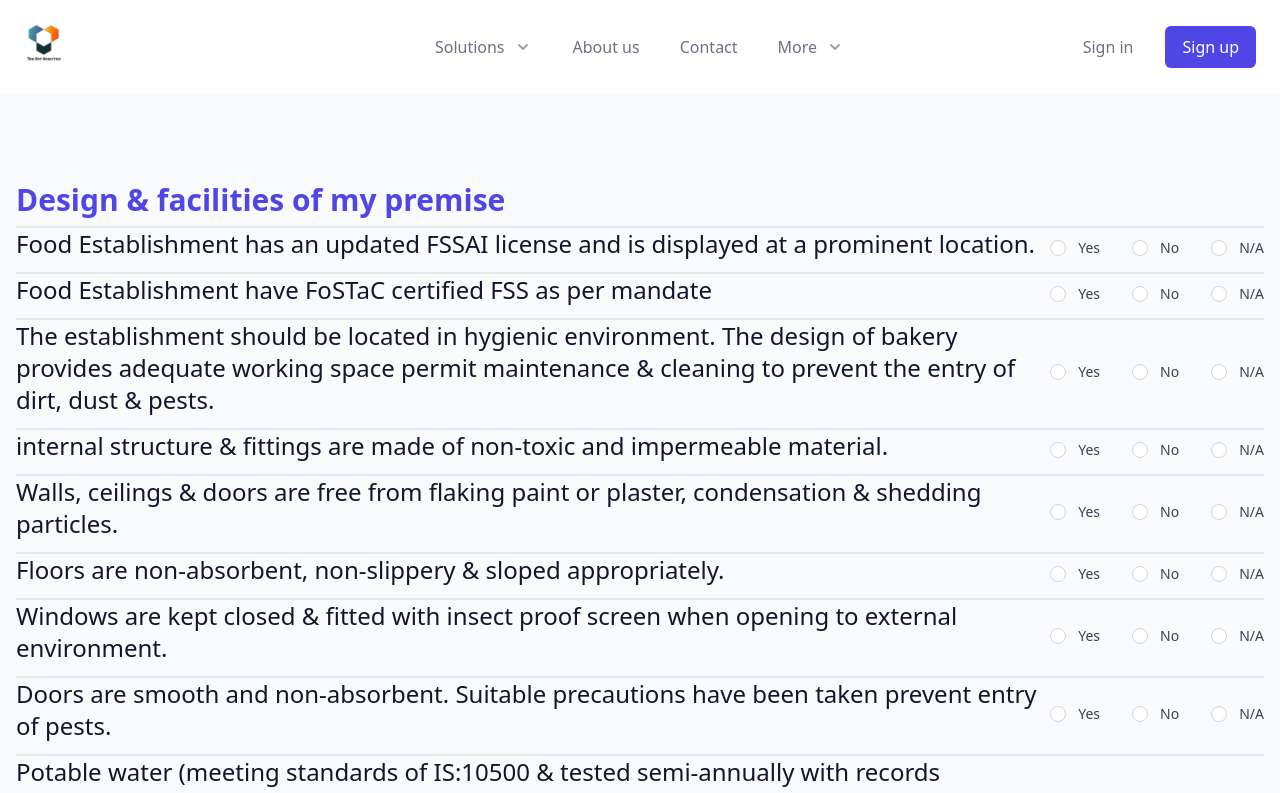
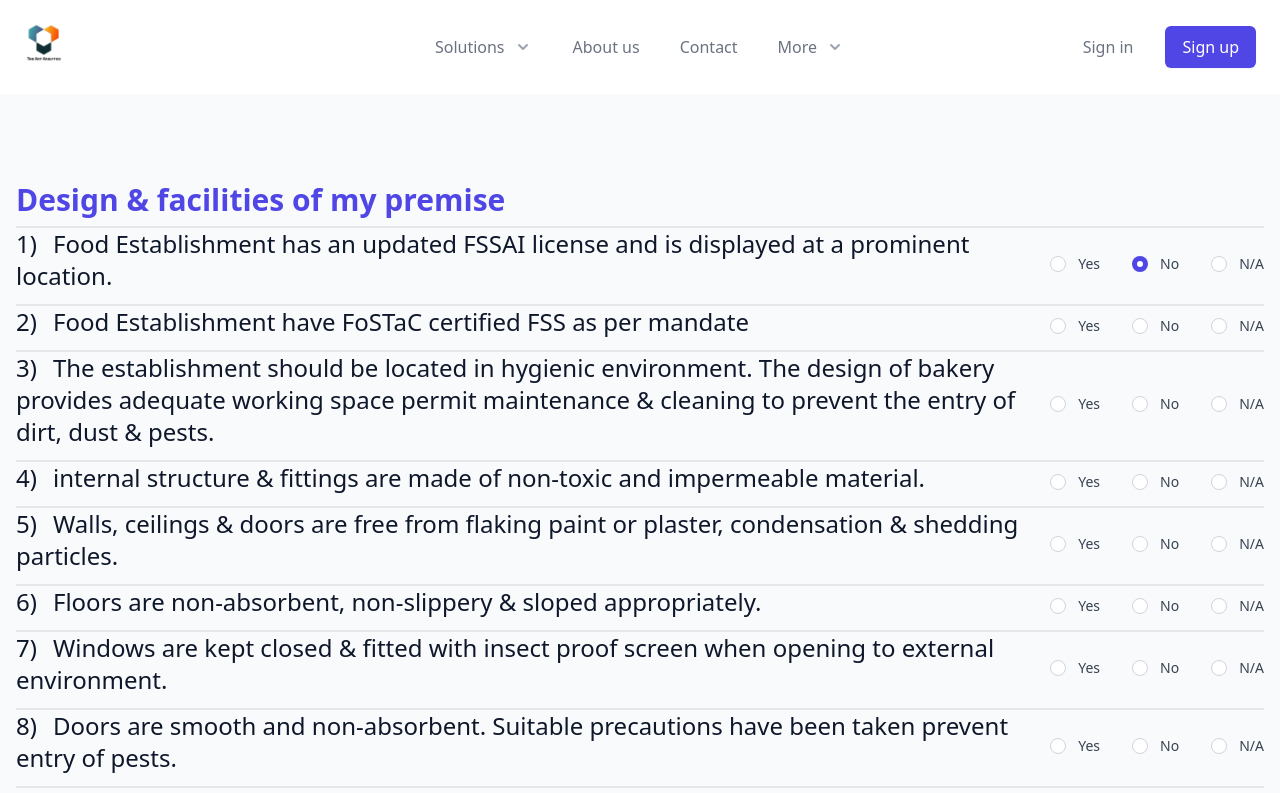
Before and after one commit to AntAnalytics/ant-app, a Next.js app: page /checklist/1 in a window 1280 px wide. Shown: the top 793 px of the page. Built offline with nearby package versions, Linux system fonts and the light colour scheme.

Commit message:
form created

```diff
--- a/pages/checklist/[checklist].tsx
+++ b/pages/checklist/[checklist].tsx
@@ -1,42 +1,56 @@
 import type { NextPage } from 'next';
 import PageLayout from 'layouts/PageLayout';
 import checkList1 from 'src/checklists/checkList1';
+import { useForm } from 'react-hook-form';
 
 const answerOptions = [
-  { id: 'yes', title: 'Yes' },
-  { id: 'no', title: 'No' },
-  { id: 'na', title: 'N/A' },
+  { id: 'yes', title: 'Yes', score: 1 },
+  { id: 'no', title: 'No', score: 0 },
+  { id: 'na', title: 'N/A', score: 1 },
 ];
 
 const CheckListPage: NextPage = () => {
-  console.log(checkList1.length);
+  const {
+    register,
+    handleSubmit,
+    watch,
+    formState: { errors },
+  } = useForm();
+
+  const onSubmit = (data: any) => console.log(Object.values(data));
   return (
     <PageLayout>
       <section className='container mx-auto py-10'>
-        <form action=''>
-          {checkList1.map((section) => (
+        <form onSubmit={handleSubmit(onSubmit)}>
+          {checkList1.map((section, sIndex) => (
             <div key={section.id} className='my-8 p-4'>
               <h2 className='text-3xl font-bold text-indigo-600'>
                 {section.title}
               </h2>
-              {section.questions.map((q) => (
+              {section.questions.map((q, qIndex) => (
                 <div
                   key={q.id}
                   className='my-1 flex flex-col justify-between border-t-2 md:flex-row'
                 >
-                  <h3 className='col-span-2 text-2xl'>{q.question}</h3>
+                  <h3 className='col-span-2 text-2xl'>
+                    <span className='mr-4'>{qIndex + 1})</span>
+                    {q.question}
+                  </h3>
                   <div className='flex space-x-8'>
                     {answerOptions.map((answerOption) => (
                       <div key={answerOption.id} className='flex items-center '>
                         <input
-                          id={answerOption.id}
-                          name={q.question}
+                          id={q.id + '/' + answerOption.id}
                           type='radio'
-                          //   defaultChecked={answerOption.id === 'email'}
+                          defaultChecked={answerOption.score === 0}
+                          value={answerOption.title}
                           className='h-4 w-4 border-gray-300 text-indigo-600 focus:ring-indigo-500'
+                          {...register(q.id.toString(), {
+                            // required: true,
+                          })}
                         />
                         <label
-                          htmlFor={answerOption.id}
+                          htmlFor={q.id + '/' + answerOption.id}
                           className='ml-3 block text-sm font-medium text-gray-700'
                         >
                           {answerOption.title}
```
